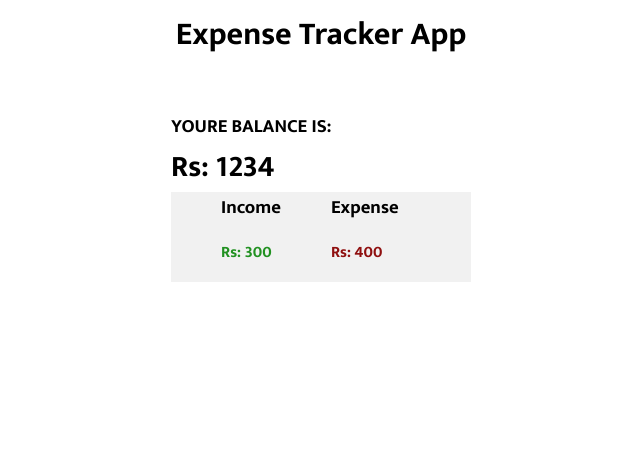
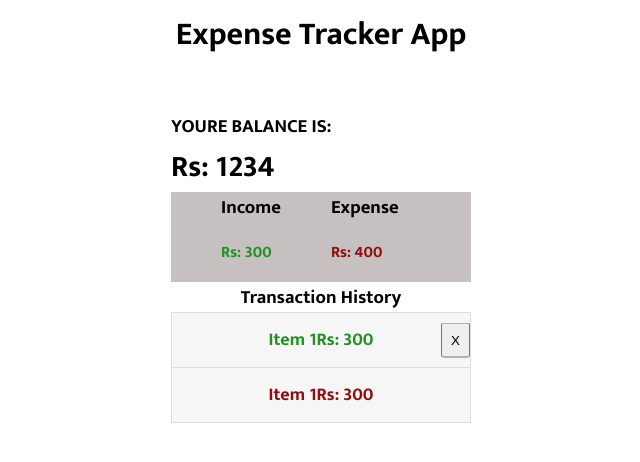
Before and after one commit to arslansarfraz/expense-tracker-app, a React (Create React App) app: page / in a window 1280 px wide. Shown: the top 462 px of the page, without its empty margins (319-959 px from the left). Built offline with nearby package versions, Linux system fonts and the light colour scheme.

Commit message:
Update 3 files

```diff
--- a/src/App.js
+++ b/src/App.js
@@ -5,6 +5,7 @@ import "./styles.css";
 import Header from "./Components/Header";
 import { Balance } from "./Components/Balance";
 import AccountSummry from "./Components/AccountSummry";
+import TransactionHistroy from "./Components/TransactionHistroy";
 
 const App = () => {
   return (
@@ -12,6 +13,7 @@ const App = () => {
       <Header />
       <Balance />
       <AccountSummry />
+      <TransactionHistroy />
     </div>
   );
 };
--- a/src/Components/TransactionHistroy.js
+++ b/src/Components/TransactionHistroy.js
@@ -0,0 +1,14 @@
+import React from 'react';
+const TransactionHistroy = () => {
+    return (
+        <div className="history">
+            <h3>Transaction History</h3>
+            <ul>
+                <li className="plus">Item 1<span>Rs: 300</span><button className="close">X</button> </li>
+                <li className="minus">Item 1<span>Rs: 300</span></li>
+            </ul>
+        </div>
+    );
+}
+
+export default TransactionHistroy;
--- a/src/styles.css
+++ b/src/styles.css
@@ -43,6 +43,41 @@ h4 {
 
 }
 .bg{
-  background-color: #f1f1f1;
+  background-color: #c7c0c0;
   box-shadow: 1px #000;
 }
+ul {
+  list-style-type: none;
+  padding: 0;
+  margin: 0;
+}
+
+/* Style the list items */
+ul li {
+  border: 1px solid #ddd;
+  margin-top: -1px; /* Prevent double borders */
+  background-color: #f6f6f6;
+  padding: 12px;
+  text-decoration: none;
+  font-size: 18px;
+  color: black;
+  display: block;
+  position: relative;
+}
+
+/* Add a light grey background color on hover */
+ul li:hover {
+  background-color: #eee;
+}
+
+/* Style the close button (span) */
+.close {
+  cursor: pointer;
+  position: absolute;
+  top: 50%;
+  right: 0%;
+  padding: 8px 8px;
+  transform: translate(0%, -50%);
+}
+
+.close:hover {background: #bbb;}
```
